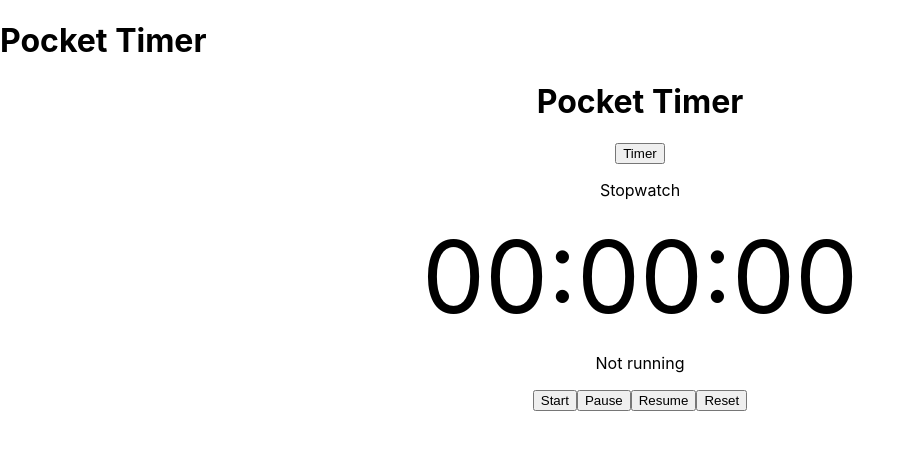
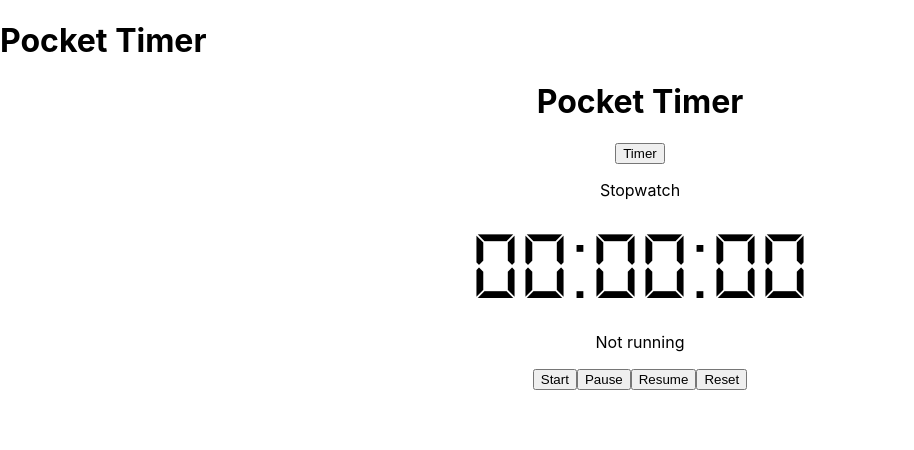
Before and after one commit to eliooooooo/PocketTimer, a React (Create React App) app: page / in a window 1280 px wide. Shown: the top 450 px of the page, without its empty margins (0-914 px from the left). Built offline with nearby package versions, Linux system fonts and the light colour scheme.

Commit message:
Style(fonts): add alarmClock fonts to timer and stopwatch

```diff
--- a/public/index.html
+++ b/public/index.html
@@ -24,7 +24,7 @@
       work correctly both with client-side routing and a non-root public URL.
       Learn how to configure a non-root public URL by running `npm run build`.
     -->
-    <title>React App</title>
+    <title>Pocket Timer</title>
   </head>
   <body>
     <noscript>You need to enable JavaScript to run this app.</noscript>
--- a/src/assets/css/index.css
+++ b/src/assets/css/index.css
@@ -11,3 +11,8 @@ code {
   font-family: source-code-pro, Menlo, Monaco, Consolas, 'Courier New',
     monospace;
 }
+
+@font-face {
+  font-family: 'AlarmClock';
+  src: url('/public/DS-DIGI.TTF');
+}
--- a/src/components/stopwatch.jsx
+++ b/src/components/stopwatch.jsx
@@ -16,7 +16,7 @@ function Stopwatch() {
     return (
         <div style={{ textAlign: "center" }}>
             <p>Stopwatch</p>
-            <div style={{ fontSize: "100px" }}>
+            <div style={{ fontSize: "100px", fontFamily: "AlarmClock" }}>
                 <span>{hours.toString().padStart(2, '0')}</span>:<span>{minutes.toString().padStart(2, '0')}</span>:<span>{seconds.toString().padStart(2, '0')}</span>
             </div>
             <p>{isRunning ? "Running" : "Not running"}</p>
--- a/src/components/timer.jsx
+++ b/src/components/timer.jsx
@@ -16,7 +16,7 @@ function Timer({ expiryTimestamp }) {
     return (
         <div style={{ textAlign: "center" }}>
             <p>Timer</p>
-            <div style={{ fontSize: "100px" }}>
+            <div style={{ fontSize: "100px", fontFamily: "AlarmClock" }}>
                 <span>{hours.toString().padStart(2, '0')}</span>:<span>{minutes.toString().padStart(2, '0')}</span>:<span>{seconds.toString().padStart(2, '0')}</span>
             </div>
             <p>{isRunning ? "Running" : "Not running"}</p>
```
Also changed, not shown: public/DS-DIGI.TTF (added).
